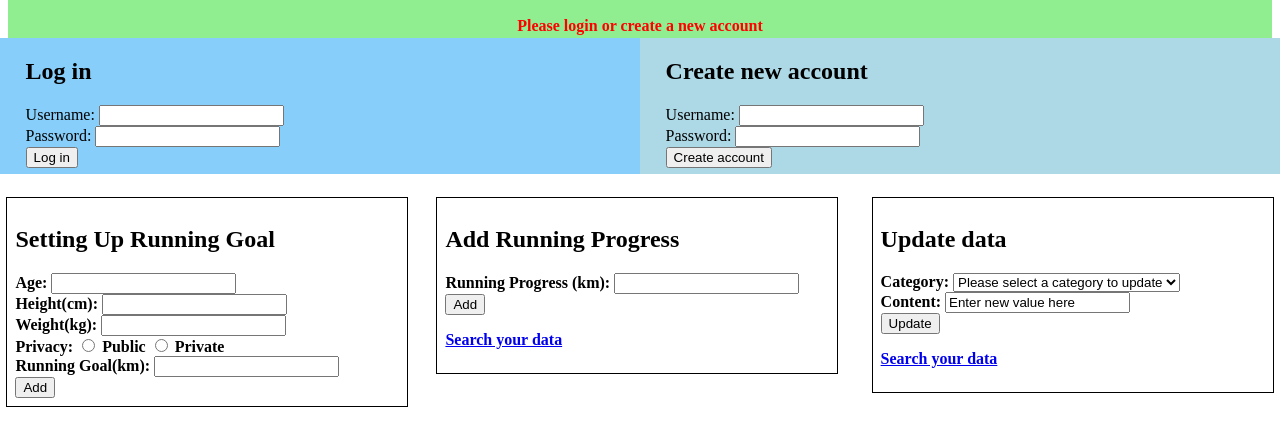
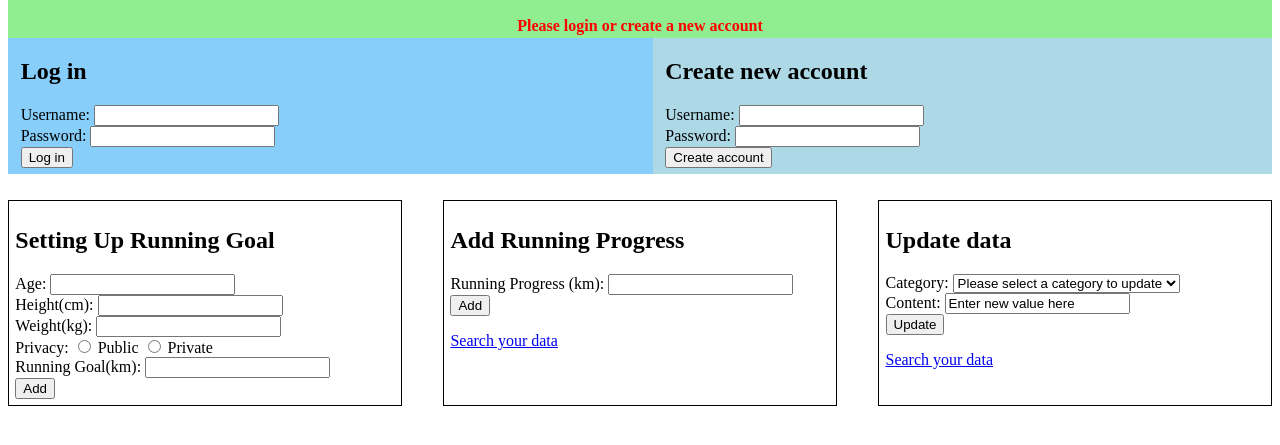
Before and after one commit to sb3958/cs375, a website: page public_html/index.html in a window 1280 px wide. Shown: the part 203-648 px from the top of the page. Drawn offline with Linux system fonts and the light colour scheme.

Commit message:
Fix zooming ratio, switch to relative position, use flex box

```diff
--- a/public_html/index.html
+++ b/public_html/index.html
@@ -16,45 +16,41 @@
             padding: 0.25%;
         }
         .user-panel {
-            width: 50%;
-            position: fixed;
+            width: 100%;
         }
         .login {
-            left: 0;
+            width: 50%;
+            float: left;
             background: lightskyblue;
-            padding-left: 2%;
             padding-bottom: 0.5%;
+            padding-left: 1%;
         }
         .create {
-            right: -2%;
+            margin-left: 50%;
             background: lightblue;
+            padding-top: 0.01%;
+            padding-bottom: 0.5%;
             padding-left: 2%;
-            padding-bottom: 0.5%;
         }
         .data-field{
-            width: 30%;
-            position: fixed;
-            top: 50%;
+            display: flex;
+            justify-content: space-between;
+            margin-top: 2%;
         }
         .goal {
-            left: 0;
-            margin-left: 0.5%;
+            width: 30%;
+            padding: 0.5%;
             border: 1px solid black;
-            padding: 0.5rem;
-            font-weight: bold;
         }
         .update {
-            right: 0;
-            margin-right: 0.5%;
+            width: 30%;
+            padding: 0.5%;
             border: 1px solid black;
-            padding: 0.5rem;
-            font-weight: bold;
         }
         .progress {
-            right: 34.5%;
+            width: 30%;
+            padding: 0.5%;
             border: 1px solid black;
-            padding: 0.5rem;
-            font-weight: bold;
         }
         .msg {
             text-align: center;
@@ -71,7 +67,8 @@
     <div class="msg" id="msg">Please login or create a new account</div>
 </div>
 
-<div class="user-panel login">
+<div class="user-panel">
+    <div class="login">
         <h2>Log in</h2>
         <div>
             <div>
@@ -85,8 +82,7 @@
         </div>
         <button id="login-button">Log in</button>
     </div>
-
-<div class="user-panel create">
+    <div class="create">
         <h2>Create new account</h2>
         <div>
             <div>
@@ -100,8 +96,10 @@
         </div>
         <button id="create-button">Create account</button>
     </div>
+</div>
 
-<div class="data-field goal">
+<div class="data-field">
+    <div class="goal">
         <h2>Setting Up Running Goal</h2>
         <div>
             <div>
@@ -132,7 +130,7 @@
         <div class="msg" id="add-goal-msg"></div>
     </div>
 
-<div class="data-field progress">
+    <div class="progress">
         <h2>Add Running Progress</h2>
         <div>
             <div>
@@ -145,7 +143,7 @@
         <p><a href="search.html">Search your data</a></p>
     </div>
 
-<div class="data-field update">
+    <div class="update">
         <h2>Update data</h2>
         <div>
             <div>
@@ -169,6 +167,7 @@
         <div class="msg" id="update-msg"></div>
         <p><a href="search.html">Search your data</a></p>
     </div>
+</div>
 
 <script src="add.js"></script>
 
```
Lines whose indentation alone changed are shown as unchanged.
